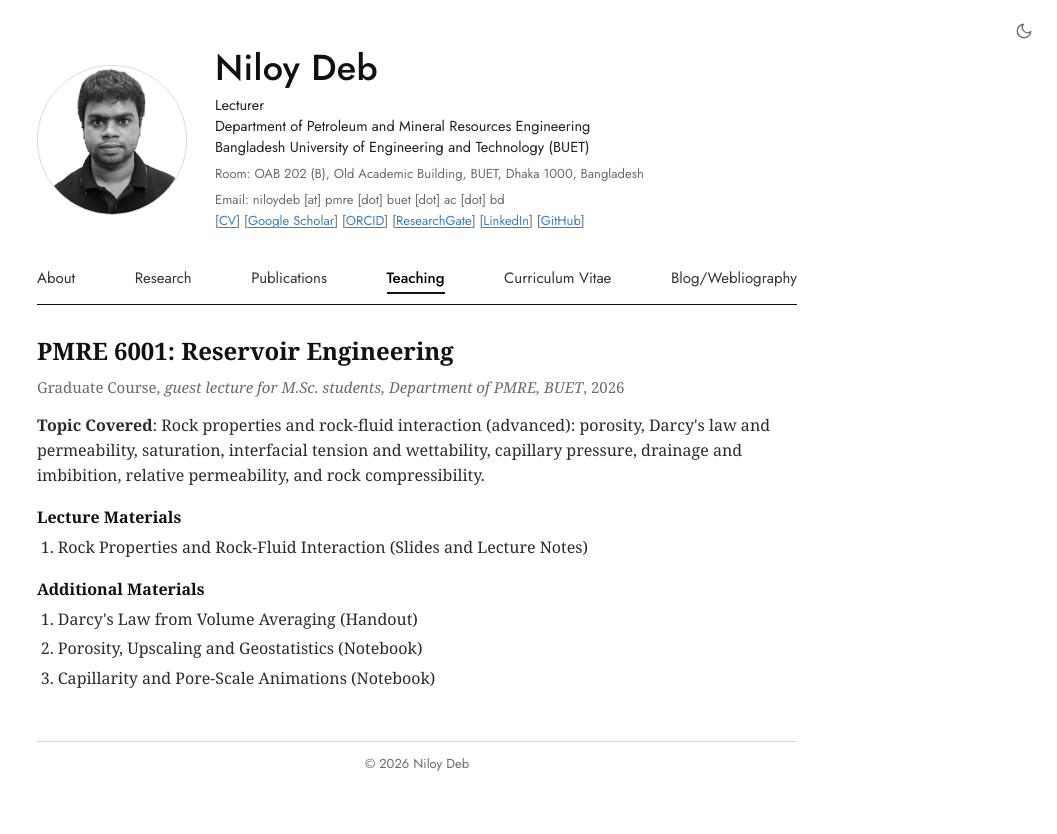
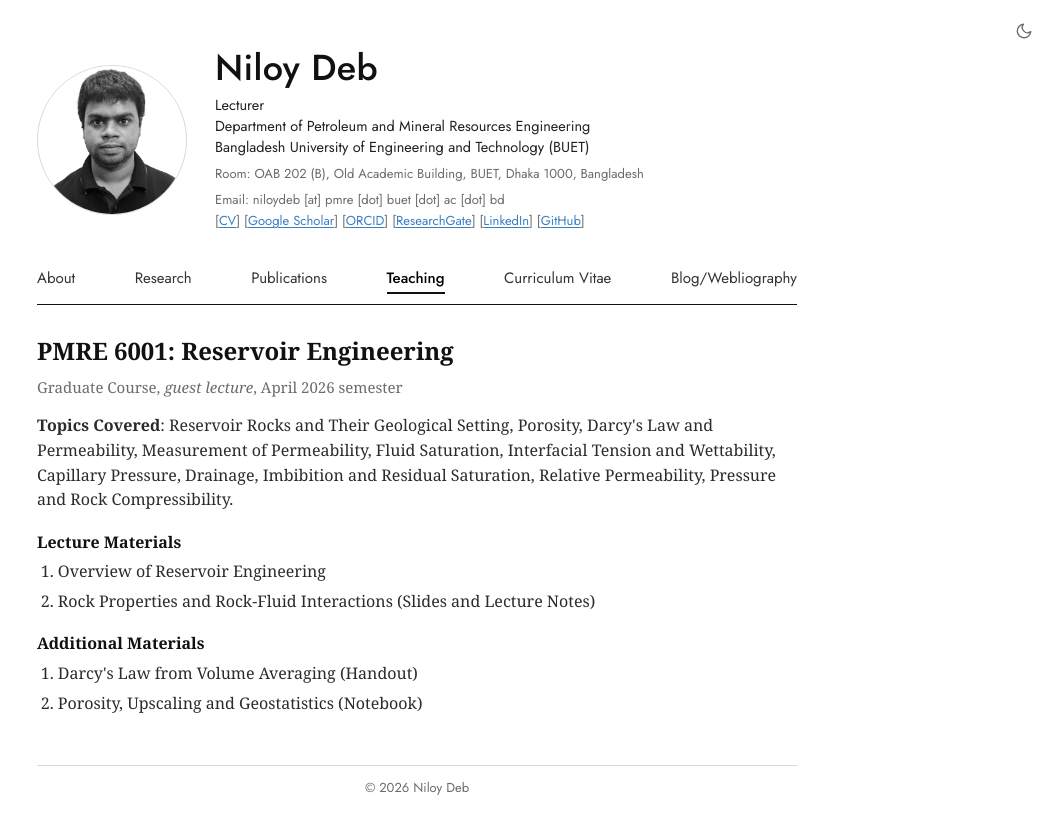
Before and after one commit to niloydebme/webpage, a Jekyll site: the page built from _teaching/PMRE6001RE.md, in a window 1280 px wide. Shown: the top 834 px of the page, without its empty margins (223-1280 px from the left). Built offline with Jekyll 4.4.1, drawn with Linux system fonts in a browser that asks for light colours; some web fonts are replaced.

Commit message:
Teaching: PMRE 6001 details

```diff
--- a/_layouts/minimal.html
+++ b/_layouts/minimal.html
@@ -62,7 +62,7 @@
       {% include pub-footer.html %}
     {% elsif page.collection == "teaching" %}
       <h1 class="doc-title">{{ page.title }}</h1>
-      <p class="doc-meta">{{ page.type }}, <i>{{ page.venue }}</i>, {{ page.date | date: "%Y" }}</p>
+      <p class="doc-meta">{{ page.type }}, <i>{{ page.venue }}</i>, {% if page.term %}{{ page.term }}{% else %}{{ page.date | date: "%Y" }}{% endif %}</p>
       {{ content }}
     {% else %}
       {{ content }}
--- a/_pages/teaching.html
+++ b/_pages/teaching.html
@@ -17,7 +17,7 @@ author_profile: true
   {% assign docs = items | sort: "date" | reverse %}
   <ul class="teach-list">
     {% for doc in docs %}
-      <li><a href="{{ doc.url | relative_url }}">{{ doc.title }}</a>, <i>{{ doc.venue }}</i>, {{ doc.date | date: "%Y" }}</li>
+      <li><a href="{{ doc.url | relative_url }}">{{ doc.title }}</a>, <i>{{ doc.venue }}</i>, {% if doc.term %}{{ doc.term }}{% else %}{{ doc.date | date: "%Y" }}{% endif %}</li>
     {% endfor %}
   </ul>
 {% endfor %}
--- a/_teaching/PMRE6001RE.md
+++ b/_teaching/PMRE6001RE.md
@@ -3,25 +3,26 @@ title: "PMRE 6001: Reservoir Engineering"
 collection: teaching
 type: "Graduate Course"
 permalink: /teaching/PMRE6001RE
-venue: "guest lecture for M.Sc. students, Department of PMRE, BUET"
+venue: "guest lecture"
+term: "April 2026 semester"
 date: 2026-04-01
 location: "Dhaka-1000, Bangladesh"
 ---
 
 <div class="course">
 <p>
-  <b>Topic Covered</b>: Rock properties and rock-fluid interaction (advanced): porosity, Darcy's law and permeability, saturation, interfacial tension and wettability, capillary pressure, drainage and imbibition, relative permeability, and rock compressibility.
+  <b>Topics Covered</b>: Reservoir Rocks and Their Geological Setting, Porosity, Darcy's Law and Permeability, Measurement of Permeability, Fluid Saturation, Interfacial Tension and Wettability, Capillary Pressure, Drainage, Imbibition and Residual Saturation, Relative Permeability, Pressure and Rock Compressibility.
 </p>
 
 <p class="course-label">Lecture Materials</p>
 <ol>
-  <li>Rock Properties and Rock-Fluid Interaction (Slides and Lecture Notes)</li>
+  <li>Overview of Reservoir Engineering</li>
+  <li>Rock Properties and Rock-Fluid Interactions (Slides and Lecture Notes)</li>
 </ol>
 
 <p class="course-label">Additional Materials</p>
 <ol>
   <li>Darcy's Law from Volume Averaging (Handout)</li>
   <li>Porosity, Upscaling and Geostatistics (Notebook)</li>
-  <li>Capillarity and Pore-Scale Animations (Notebook)</li>
 </ol>
 </div>
```
